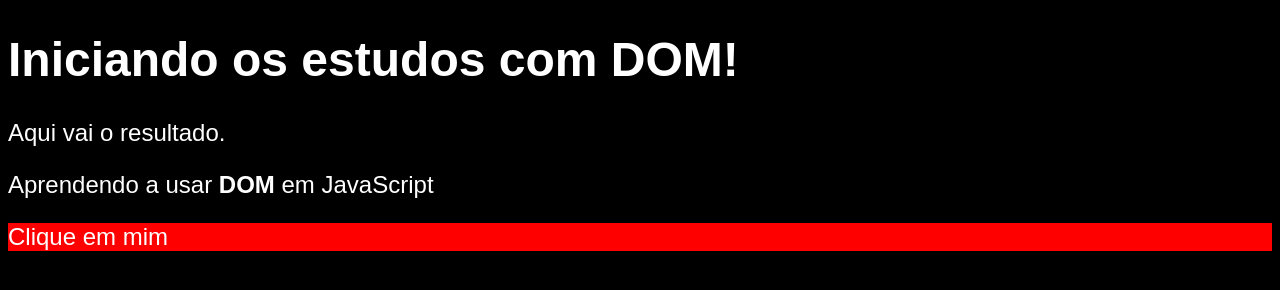
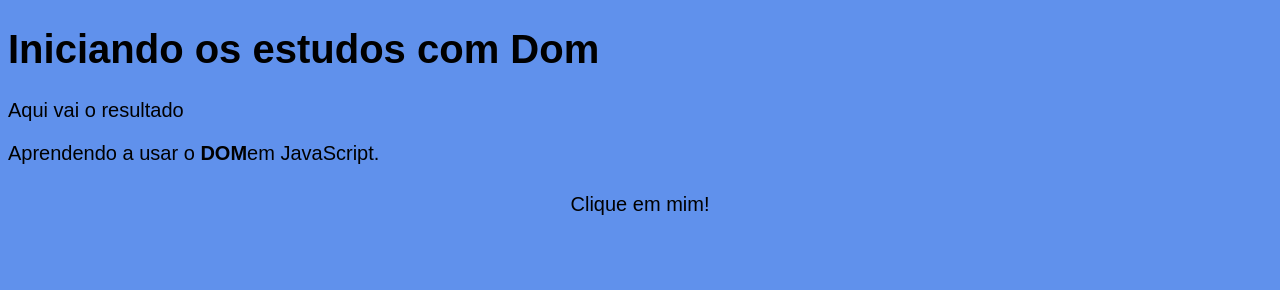
Before and after one commit to santo556/Curso-JS, a plain HTML site: page aula009/ex005.html in a window 1280 px wide. Drawn offline with Linux system fonts and the light colour scheme; files that its build step writes are made by us from their sources.

Commit message:
Aula 009 exercício 005
Arquivos separados

```diff
--- a/aula009/ex005.html
+++ b/aula009/ex005.html
@@ -3,30 +3,14 @@
 <head>
     <meta charset="UTF-8">
     <meta name="viewport" content="width=device-width, initial-scale=1.0">
-    <title>Primeiros passos com DOM.</title>
-    <style>
-        body {
-            background-color: black;
-            color: white;
-            font: normal 18pt Arial;
-        }
-    </style>
+    <link rel="stylesheet" href="style.css">
+    <title>Primeiros passos com o DOM</title>
 </head>
 <body>
-    <h1>Iniciando os estudos com DOM!</h1>
-    <p>Aqui vai o resultado.</p>
-    <p>Aprendendo a usar <strong>DOM</strong> em JavaScript</p>
-    <div class="msg">Clique em mim</div>
-    <script>
-        var corpo = window.document.body
-        var p1 = window.document.getElementsByTagName('p')[1]
-        /*
-        var d = window.document.getElementById('msg')
-        d.style.background = 'green'
-        d.innerText = 'Estou aguardando...'
-        */
-        var d = window.document.querySelector('div.msg')
-        d.style.background = 'red'
-    </script>
+    <h1>Iniciando os estudos com Dom</h1>
+    <p>Aqui vai o resultado</p>
+    <p>Aprendendo a usar o <strong>DOM</strong>em JavaScript.</p>
+    <div id="msg">Clique em mim!</div>
 </body>
+<script src="script.js "></script>
 </html>
```
